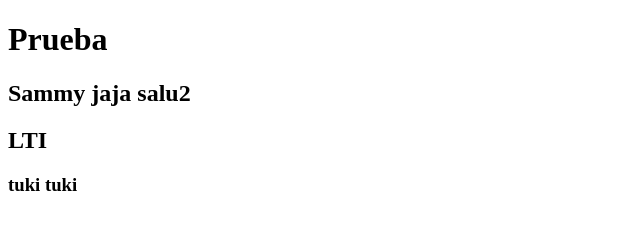
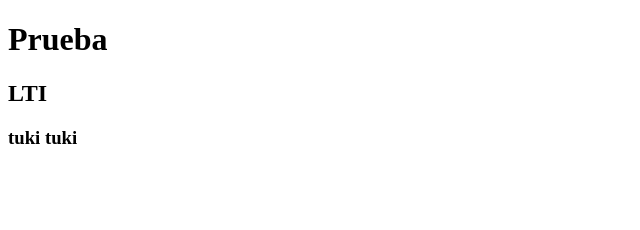
Before and after one commit to SammyDeAztlan/mi_pagina, a plain HTML site: page index.html in a window 1280 px wide. Shown: the whole page, without its empty margins (0-640 px from the left). Drawn offline with Linux system fonts and the light colour scheme.

Commit message:
se agrega class y hidden

```diff
--- a/index.html
+++ b/index.html
@@ -8,8 +8,8 @@
 </head>
 <body>
     <h1>Prueba</h1>
-    <h2>Sammy jaja salu2</h2>
-    <h2>LTI</h2>
+    <h2 lang="es" hidden>Sammy jaja salu2</h2>
+    <h2 class="h2_guchi">LTI</h2>
     <h3>tuki tuki</h3>
 </body>
 </html>
```
